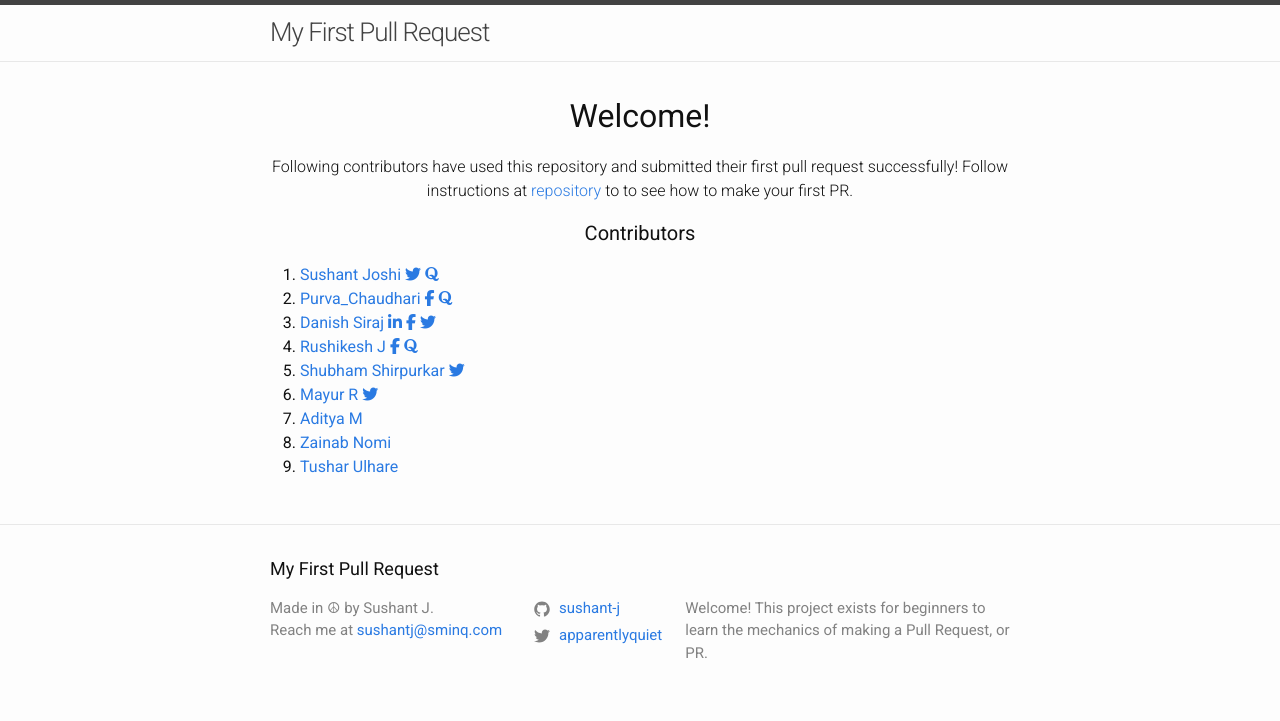
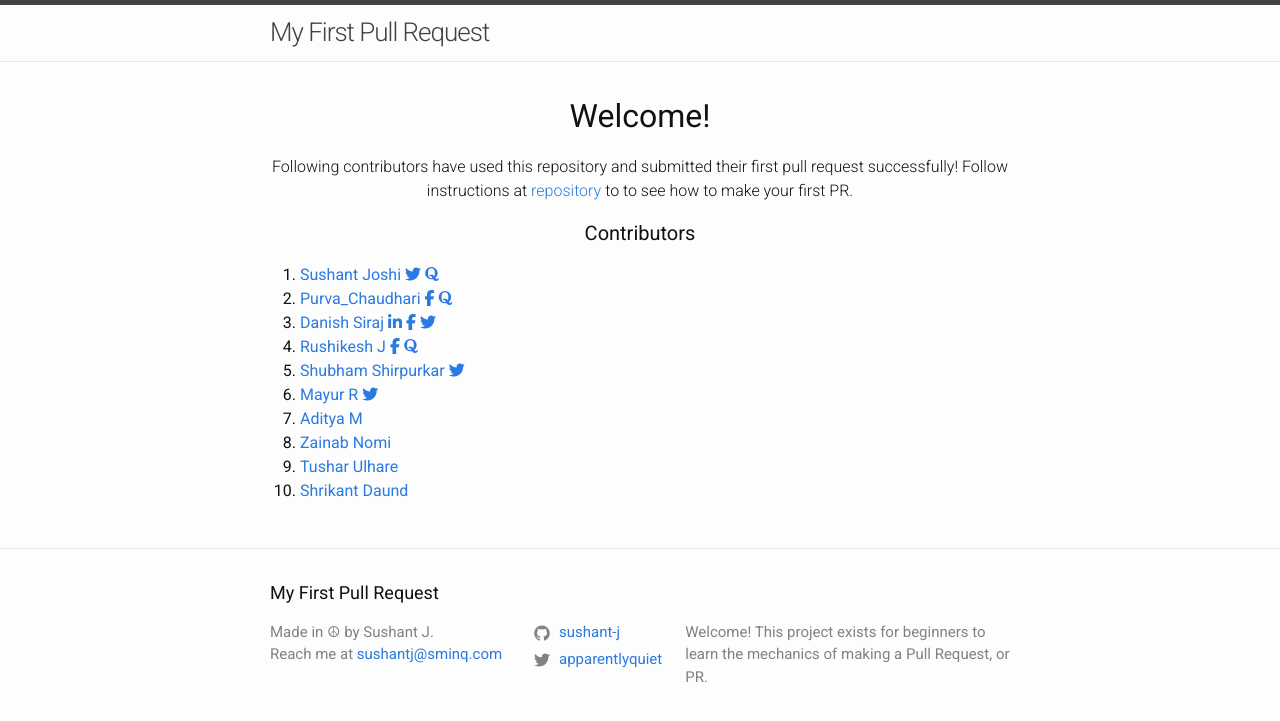
Before and after one commit to sushant-j/my-first-pull-request, a Jekyll site: the page built from index.md, in a window 1280 px wide. Shown: the top 721 px of the page. Built offline with Jekyll 4.4.1, drawn with Linux system fonts in a browser that asks for light colours; nearby versions of some CDN libraries.

Commit message:
Added my name (#178)

```diff
--- a/_layouts/home.html
+++ b/_layouts/home.html
@@ -89,5 +89,10 @@ layout: default
         Tushar Ulhare
       </a>
     </li>
+  <li>
+      <a href="https://github.com/shrikantdaund0693/">
+        Shrikant Daund
+      </a>
+    </li>
   </ol>
 </div>
```
